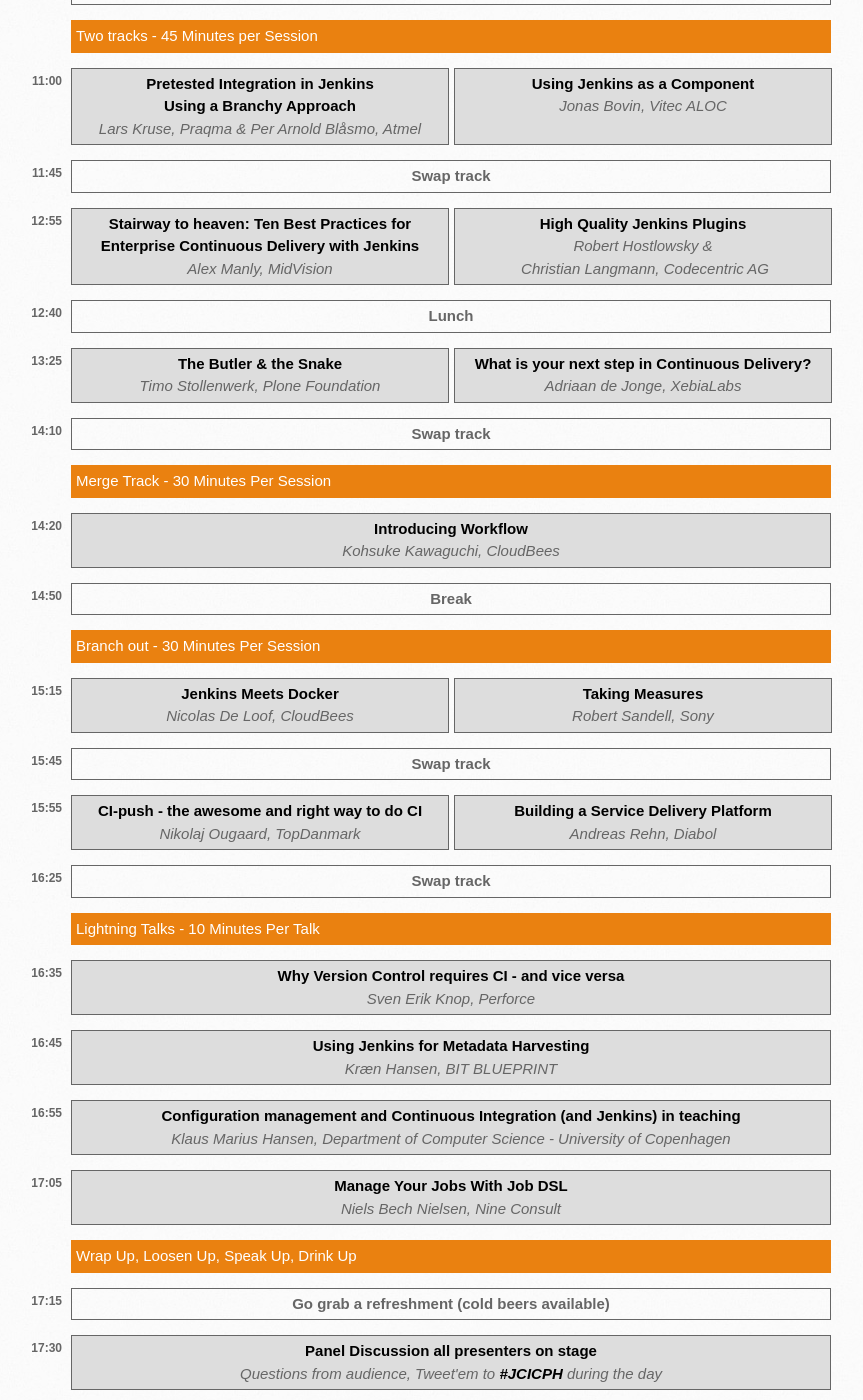
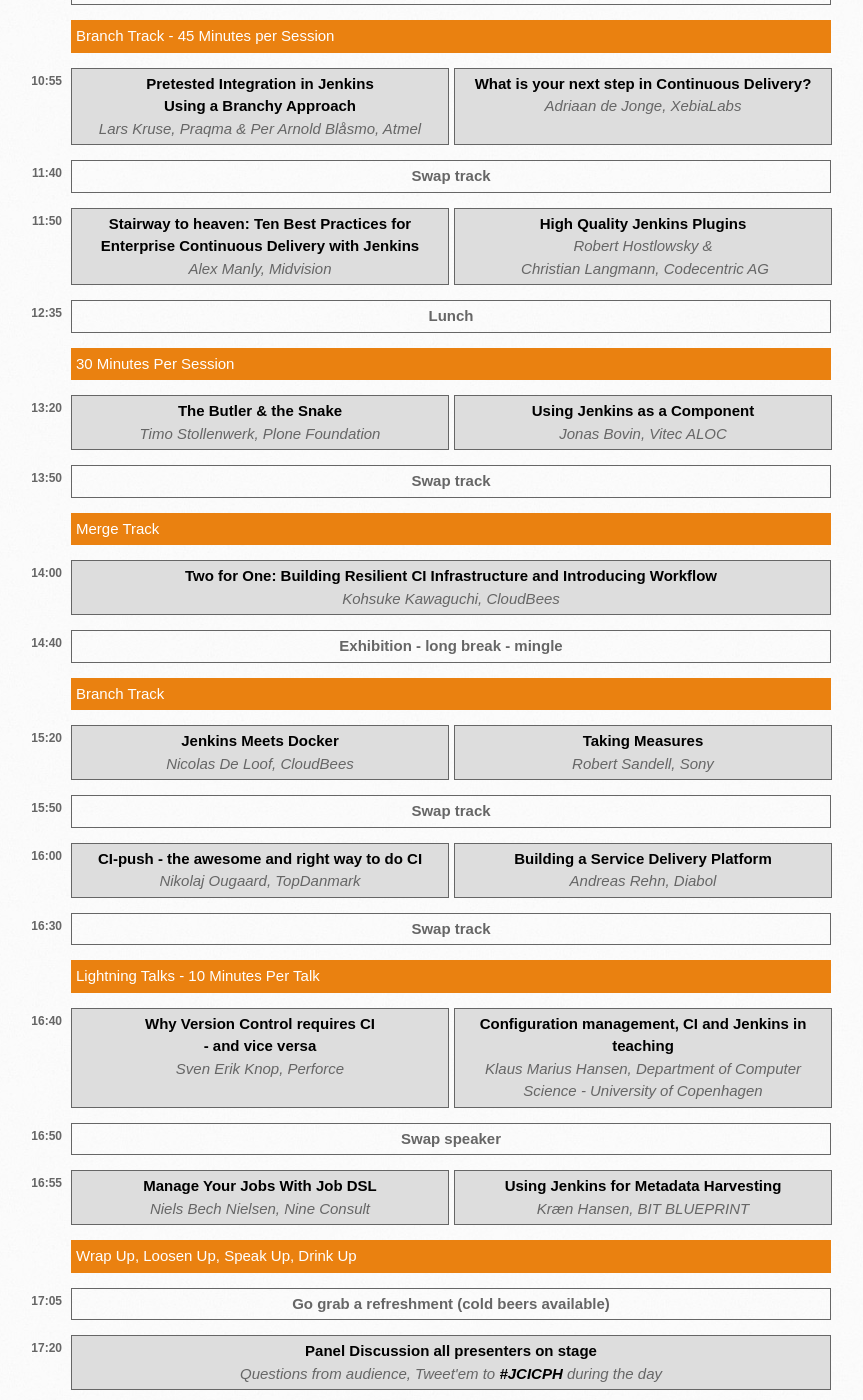
Before and after one commit to JCICPH/jcicph.github.io, a Jekyll site: the page built from agenda/index.md, in a window 1280 px wide and 1400 px high, scrolled down 657 px. Shown: the whole window, without its empty margins (167-1030 px from the left). Built offline with Jekyll 4.4.1, drawn with Linux system fonts in a browser that asks for light colours; nearby versions of some CDN libraries; some of the changed text lies outside the part shown.

Commit message:
Integrated origin/ready/agenda

```diff
--- a/agenda/index.md
+++ b/agenda/index.md
@@ -9,16 +9,19 @@
     <div class="agenda-column agenda-column-time">&nbsp;</div>
     <div class="agenda-column agenda-1col agenda-header-item">Kickoff</div>
   </div>
+
   <div class="agenda-row">
     <div class="agenda-column agenda-column-time timestamp">8:00</div>
     <div class="agenda-column agenda-1col agenda-break"><strong>Breakfast &amp; Registration</strong></div>
   </div>
+
   <div class="agenda-row">
     <div class="agenda-column agenda-column-time timestamp">9:00</div>
     <div class="agenda-column agenda-1col agenda-item">
       <strong>Welcome &amp; Announcements</strong><br /><em></em>
     </div>
   </div>
+
   <div class="agenda-row">
     <div class="agenda-column agenda-column-time timestamp">9:20</div>
     <div class="agenda-column agenda-1col agenda-item">
@@ -26,6 +29,7 @@
       <em>Praqma, CloudBees, XebiaLabs, MidVision, Sony, Nykredit, DIKU's Business club</em>
     </div>
   </div>
+
   <div class="agenda-row">
     <div class="agenda-column agenda-column-time timestamp">9:55</div>
     <div class="agenda-column agenda-1col agenda-item">
@@ -35,105 +39,114 @@
   </div>
 
   <div class="agenda-row">
-    <div class="agenda-column agenda-column-time timestamp">10:40</div>
+    <div class="agenda-column agenda-column-time timestamp">10:35</div>
     <div class="agenda-column agenda-1col agenda-break"><strong>Break</strong></div>
   </div>
 
   <div class="agenda-row">
     <div class="agenda-column agenda-column-time">&nbsp;</div>
-    <div class="agenda-column agenda-1col agenda-header-item">Two tracks - 45 Minutes per Session</div>
+    <div class="agenda-column agenda-1col agenda-header-item">Branch Track - 45 Minutes per Session</div>
   </div>
 
   <div class="agenda-row">
-    <div class="agenda-column agenda-column-time timestamp">11:00</div>
+    <div class="agenda-column agenda-column-time timestamp">10:55</div>
     <div class="agenda-column agenda-col2 agenda-item multi-line">
       <a href="/program/#pretested_integration">
     Pretested Integration in Jenkins <br/>Using a Branchy Approach
       </a><br />
       <em>Lars Kruse, Praqma & Per Arnold Blåsmo, Atmel</em>
     </div>
+
     <div class="agenda-column agenda-col2 agenda-item multi-line">
-      <a href="/program/#jci_as_component">Using Jenkins as a Component</a><br /><em>Jonas Bovin, Vitec ALOC</em><br/>&nbsp;
+      <a href="/program/#next_step">What is your next step in Continuous Delivery?</a><br /><em>Adriaan de Jonge, XebiaLabs </em><br/>&nbsp;
     </div>
   </div>
 
+
   <div class="agenda-row">
-    <div class="agenda-column agenda-column-time timestamp">11:45</div>
+    <div class="agenda-column agenda-column-time timestamp">11:40</div>
     <div class="agenda-column agenda-1col agenda-break">
       <strong>Swap track</strong>
     </div>
   </div>
 
   <div class="agenda-row">
-    <div class="agenda-column agenda-column-time timestamp">12:55</div>
-    <div class="agenda-column agenda-col2 agenda-item"><a href="/program#stairway">Stairway to heaven: Ten Best Practices for Enterprise Continuous Delivery with Jenkins</a><br/><em>Alex Manly, MidVision</em></div>
+    <div class="agenda-column agenda-column-time timestamp">11:50</div>
+    <div class="agenda-column agenda-col2 agenda-item"><a href="/program#stairway">Stairway to heaven: Ten Best Practices for Enterprise Continuous Delivery with Jenkins</a><br/><em>Alex Manly, Midvision</em></div>
     <div class="agenda-column agenda-col2 agenda-item"><a href="/program#plugins">High Quality Jenkins Plugins</a><br/><em>Robert Hostlowsky & <br/>&nbsp;Christian Langmann, Codecentric AG</em></div>
+  </div>
 
-  </div>
   <div class="agenda-row">
-    <div class="agenda-column agenda-column-time timestamp">12:40</div>
+    <div class="agenda-column agenda-column-time timestamp">12:35</div>
     <div class="agenda-column agenda-1col agenda-break"><strong>Lunch</strong></div>
   </div>
 
   <div class="agenda-row">
-    <div class="agenda-column agenda-column-time timestamp">13:25</div>
+    <div class="agenda-column agenda-column-time">&nbsp;</div>
+    <div class="agenda-column agenda-1col agenda-header-item">30 Minutes Per Session</div>
+  </div>
+
+  <div class="agenda-row">
+    <div class="agenda-column agenda-column-time timestamp">13:20</div>
     <div class="agenda-column agenda-col2 agenda-item multi-line">
       <a href="/program/#butler_snake">
     The Butler & the Snake
       </a><br />
       <em>Timo Stollenwerk, Plone Foundation</em>
     </div>
+
     <div class="agenda-column agenda-col2 agenda-item multi-line">
-      <a href="/program/#next_step">What is your next step in Continuous Delivery?</a><br /><em>Adriaan de Jonge, XebiaLabs </em>
+      <a href="/program/#jci_as_component">Using Jenkins as a Component</a><br /><em>Jonas Bovin, Vitec ALOC</em>
     </div>
   </div>
+
   <div class="agenda-row">
-    <div class="agenda-column agenda-column-time timestamp">14:10</div>
+    <div class="agenda-column agenda-column-time timestamp">13:50</div>
     <div class="agenda-column agenda-1col agenda-break"><strong>Swap track</strong></div>
   </div>
 
   <div class="agenda-row">
     <div class="agenda-column agenda-column-time">&nbsp;</div>
-    <div class="agenda-column agenda-1col agenda-header-item">Merge Track - 30 Minutes Per Session</div>
+    <div class="agenda-column agenda-1col agenda-header-item">Merge Track</div>
   </div>
 
 
   <div class="agenda-row">
-    <div class="agenda-column agenda-column-time timestamp">14:20</div>
-    <div class="agenda-column agenda-1col agenda-item multi-line"><a href="/program/#two_for_one">Introducing Workflow</a><br /><em>Kohsuke Kawaguchi, CloudBees</em></div>
+    <div class="agenda-column agenda-column-time timestamp">14:00</div>
+    <div class="agenda-column agenda-1col agenda-item multi-line"><a href="/program/#two_for_one">Two for One: Building Resilient CI Infrastructure and Introducing Workflow</a><br /><em>Kohsuke Kawaguchi, CloudBees</em></div>
   </div>
 
 
   <div class="agenda-row">
-    <div class="agenda-column agenda-column-time timestamp">14:50</div>
-    <div class="agenda-column agenda-1col agenda-break"><strong>Break</strong></div>
+    <div class="agenda-column agenda-column-time timestamp">14:40</div>
+    <div class="agenda-column agenda-1col agenda-break"><strong>Exhibition - long break - mingle</strong></div>
   </div>
 
   <div class="agenda-row">
     <div class="agenda-column agenda-column-time">&nbsp;</div>
-    <div class="agenda-column agenda-1col agenda-header-item">Branch out - 30 Minutes Per Session</div>
+    <div class="agenda-column agenda-1col agenda-header-item">Branch Track</div>
   </div>
 
 
   <div class="agenda-row">
-    <div class="agenda-column agenda-column-time timestamp">15:15</div>
+    <div class="agenda-column agenda-column-time timestamp">15:20</div>
     <div class="agenda-column agenda-col2 agenda-item multi-line"><a href="/program/#docker">Jenkins Meets Docker</a><br /><em>Nicolas De Loof, CloudBees</em></div>
     <div class="agenda-column agenda-col2 agenda-item multi-line"><a href="/program/#measures">Taking Measures</a><br /><em>Robert Sandell, Sony</em></div>
   </div>
 
   <div class="agenda-row">
-    <div class="agenda-column agenda-column-time timestamp">15:45</div>
+    <div class="agenda-column agenda-column-time timestamp">15:50</div>
     <div class="agenda-column agenda-1col agenda-break"><strong>Swap track</strong></div>
   </div>
 
   <div class="agenda-row">
-    <div class="agenda-column agenda-column-time timestamp">15:55</div>
+    <div class="agenda-column agenda-column-time timestamp">16:00</div>
     <div class="agenda-column agenda-col2 agenda-item multi-line"><a href="/program/#rightway">CI-push - the awesome and right way to do CI</a><br/><em>Nikolaj Ougaard, TopDanmark</em></div>
     <div class="agenda-column agenda-col2 agenda-item multi-line"><a href="/program/#serviceplatform">Building a Service Delivery Platform<br /></a><em>Andreas Rehn, Diabol</em></div>
   </div>
 
   <div class="agenda-row">
-    <div class="agenda-column agenda-column-time timestamp">16:25</div>
+    <div class="agenda-column agenda-column-time timestamp">16:30</div>
     <div class="agenda-column agenda-1col agenda-break"><strong>Swap track</strong></div>
   </div>
 
@@ -143,24 +156,28 @@
   </div>
 
   <div class="agenda-row">
-    <div class="agenda-column agenda-column-time timestamp">16:35</div>
-    <div class="agenda-column agenda-1col agenda-item"><a href="/program/#versioncontrol">Why Version Control requires CI - and vice versa</a><br/><em>Sven Erik Knop, Perforce</em></div>
+    <div class="agenda-column agenda-column-time timestamp">16:40</div>
+    <div class="agenda-column agenda-col2 agenda-item"><a href="/program/#versioncontrol">Why Version Control requires CI <br/>- and vice versa</a><br/><em>Sven Erik Knop, Perforce</em><br/>&nbsp;</div>
+
+   <div class="agenda-column agenda-col2 agenda-item"><a href="/program/#teaching">Configuration management, CI and Jenkins in teaching</a><br/><em>Klaus Marius Hansen, Department of Computer Science - University of Copenhagen</em>
   </div>
 
   <div class="agenda-row">
-    <div class="agenda-column agenda-column-time timestamp">16:45</div>
-    <div class="agenda-column agenda-1col agenda-item"><a href="/program/#metadata">Using Jenkins for Metadata Harvesting</a><br/><em>Kræn Hansen, BIT BLUEPRINT</em></div>
+    <div class="agenda-column agenda-column-time timestamp">16:50</div>
+    <div class="agenda-column agenda-1col agenda-break"><strong>Swap speaker</strong></div>
+  </div>
+
+
   </div>
 
   <div class="agenda-row">
     <div class="agenda-column agenda-column-time timestamp">16:55</div>
-    <!--div class="agenda-column agenda-1col agenda-item"><a href="/program/#two_for_one">Building Resilient CI Infrastructure</a><br/><em>Kohsuke Kawaguchi, CloudBees</em></div-->
-    <div class="agenda-column agenda-1col agenda-item"><a href="/program/#teaching">Configuration management and Continuous Integration (and Jenkins) in teaching</a><br/><em>Klaus Marius Hansen, Department of Computer Science - University of Copenhagen</em></div>
-</div>
 
-    <div class="agenda-row">
-    <div class="agenda-column agenda-column-time timestamp">17:05</div>
-    <div class="agenda-column agenda-1col agenda-item"><a href="/program/#dsl">Manage Your Jobs With  Job DSL</a><br/><em>Niels Bech Nielsen, Nine Consult</em></div>
+    <div class="agenda-column agenda-col2 agenda-item"><a href="/program/#dsl">Manage Your Jobs With  Job DSL</a><br/><em>Niels Bech Nielsen, Nine Consult</em>
+    </div>
+
+    <div class="agenda-column agenda-col2 agenda-item"><a href="/program/#metadata">Using Jenkins for Metadata Harvesting</a><br/><em>Kræn Hansen, BIT BLUEPRINT</em>
+    </div>
   </div>
 
   <div class="agenda-row">
@@ -169,16 +186,16 @@
   </div>
 
   <div class="agenda-row">
-    <div class="agenda-column agenda-column-time timestamp">17:15</div>
+    <div class="agenda-column agenda-column-time timestamp">17:05</div>
     <div class="agenda-column agenda-1col agenda-break"><strong>Go grab a refreshment (cold beers available)</strong></div>
   </div>
 
   <div class="agenda-row">
-    <div class="agenda-column agenda-column-time timestamp">17:30</div>
+    <div class="agenda-column agenda-column-time timestamp">17:20</div>
     <div class="agenda-column agenda-1col agenda-item"><a href="/program/#panel">Panel Discussion all presenters on stage</a><br/><em>Questions from audience, Tweet'em to <a href="/social/tweets.html">#JCICPH</a> during the day</em></div>
   </div>
   <div class="agenda-row">
-    <div class="agenda-column agenda-column-time timestamp">18:10</div>
-    <div class="agenda-column agenda-1col agenda-break"><strong>Networking Drinks and Snacks</strong><br />...it ends when it ends, socialize!</div>
+    <div class="agenda-column agenda-column-time timestamp">18:00</div>
+    <div class="agenda-column agenda-1col agenda-break"><strong>Networking Drinks and Snacks</strong><br />...it ends when it ends - socialize!</div>
   </div>
 </div>
```
